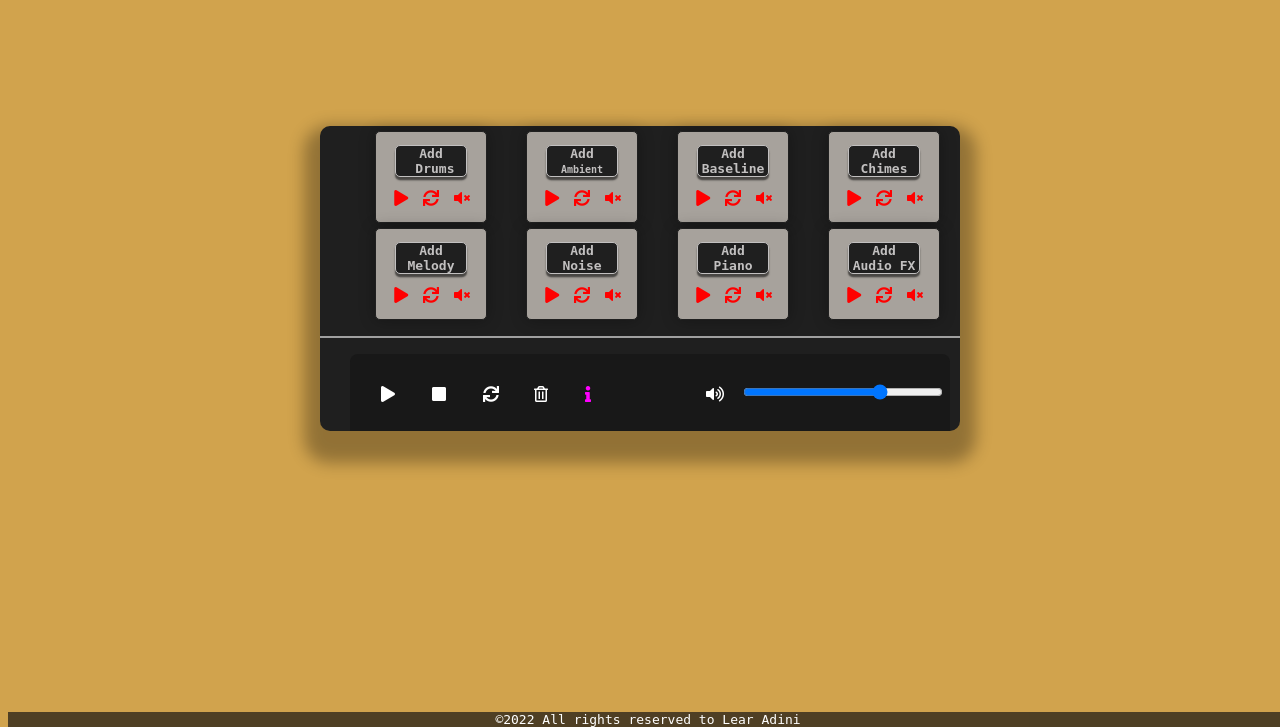
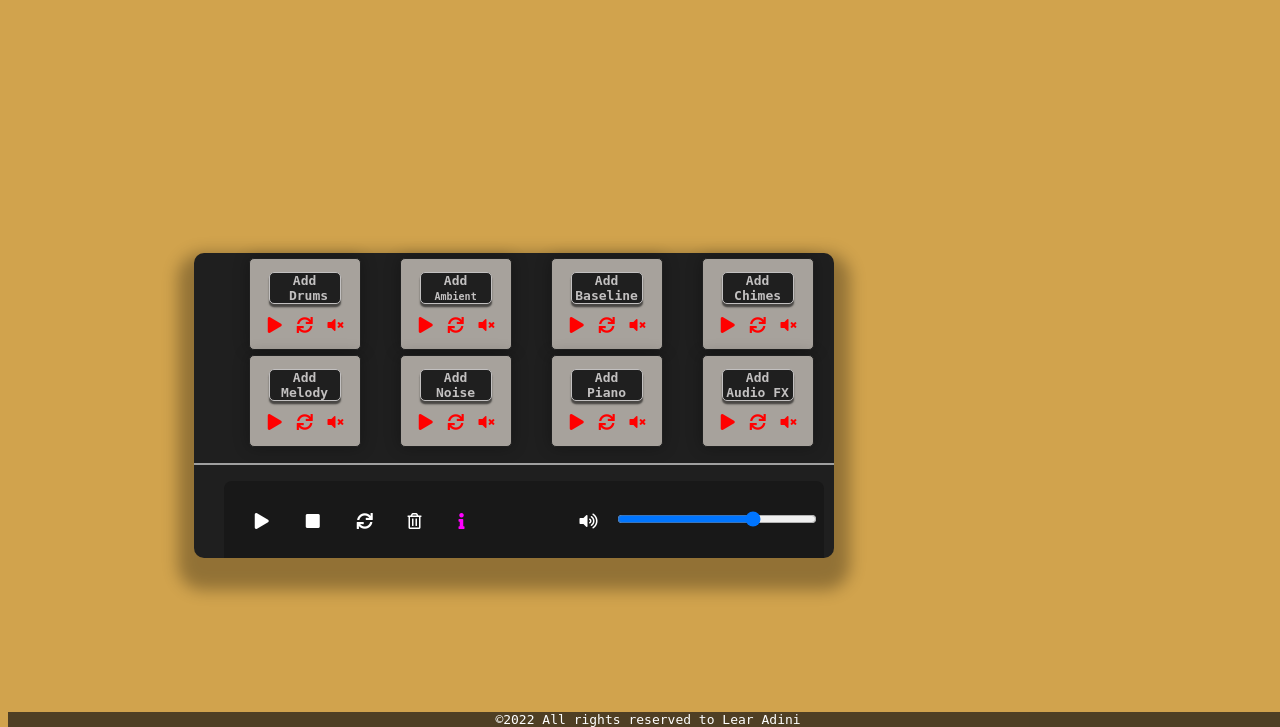
Before and after one commit to LearAdini/JS-Looper, a PHP site: page / in a window 1280 px wide. Shown: the part 73-800 px from the top of the page. Run offline with PHP 8.4, Linux system fonts and the light colour scheme; some libraries are stand-ins or nearby versions.

Commit message:
Minor Changes

```diff
--- a/styles.css
+++ b/styles.css
@@ -77,7 +77,8 @@ li i:hover{transform:scale(1.1);}
   box-shadow: 0 1rem 1rem 1rem rgba(0, 0, 0, 0.3);
   border-radius: 10px;
   max-width: 40rem;
-  margin-top:10%;
+  margin-top:20%;
+  margin-left:-20%;
   background-color: rgb(31, 31, 31);
   display: inline-block;
   animation: fadeIn 2s;
```
